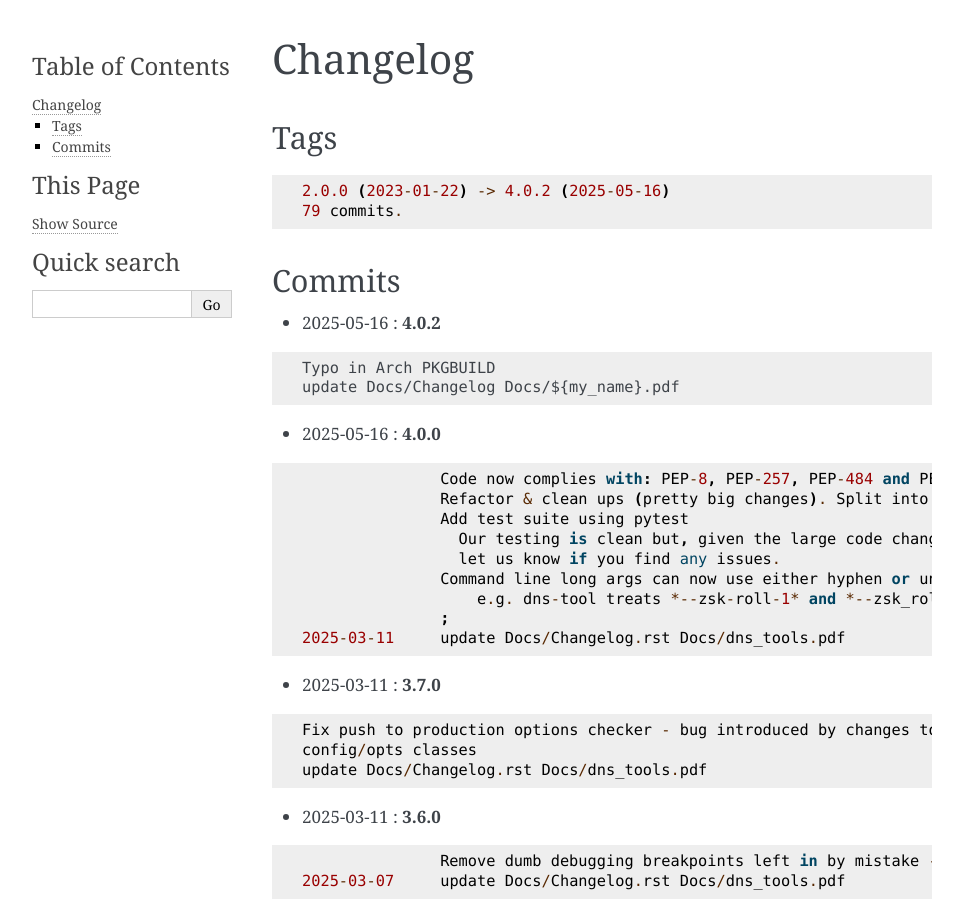
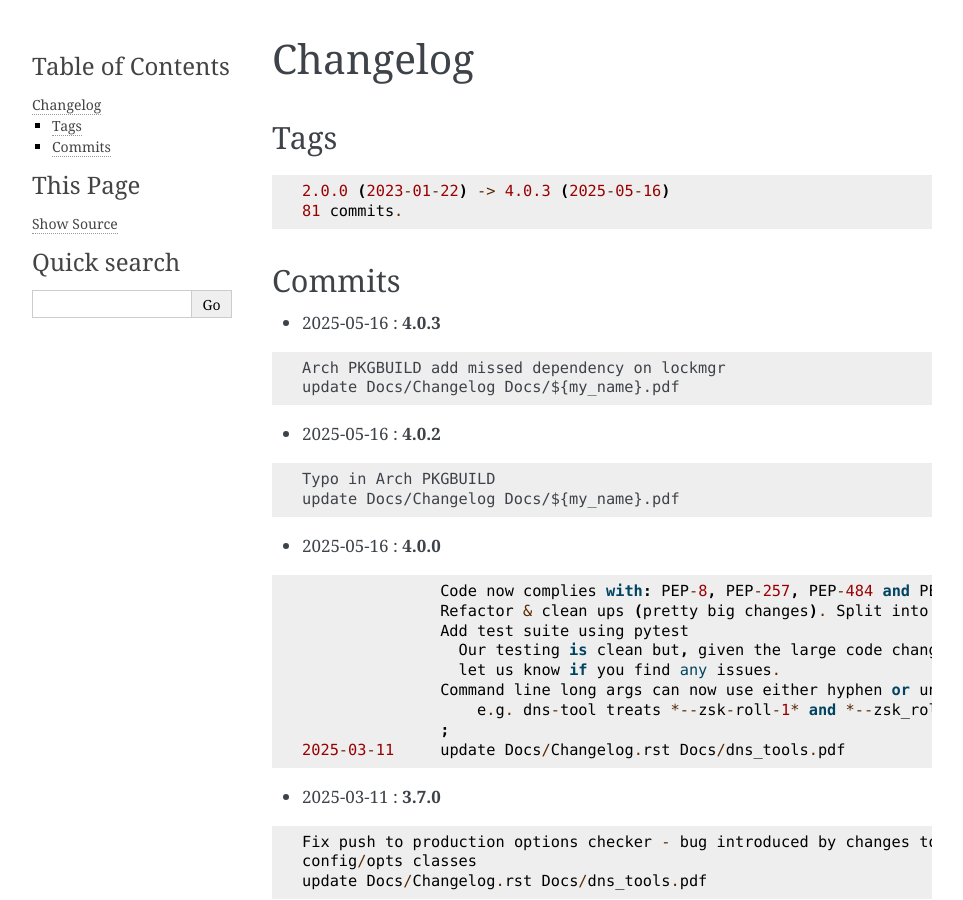
Before and after one commit to gene-git/dns_tools, a Sphinx documentation site: the page built from Docs/Changelog.rst, in a window 1280 px wide and 900 px high. Shown: the whole window, without its empty margins (148-1111 px from the left). Built offline with Sphinx 7.4.7, drawn with Linux system fonts in a browser that asks for light colours; pages that are not in the unit, such as notebooks, are missing from menus.

Commit message:
update Docs/Changelog Docs/${my_name}.pdf

```diff
--- a/Docs/Changelog.rst
+++ b/Docs/Changelog.rst
@@ -7,12 +7,19 @@ Tags
 
 ::
 
-	2.0.0 (2023-01-22) -> 4.0.2 (2025-05-16)
-	79 commits.
+	2.0.0 (2023-01-22) -> 4.0.3 (2025-05-16)
+	81 commits.
 
 Commits
 =======
 
+
+* 2025-05-16  : **4.0.3**
+
+::
+
+                Arch PKGBUILD add missed dependency on lockmgr
+                update Docs/Changelog Docs/${my_name}.pdf
 
 * 2025-05-16  : **4.0.2**
 
```
Also changed, not shown: 2 other files.
